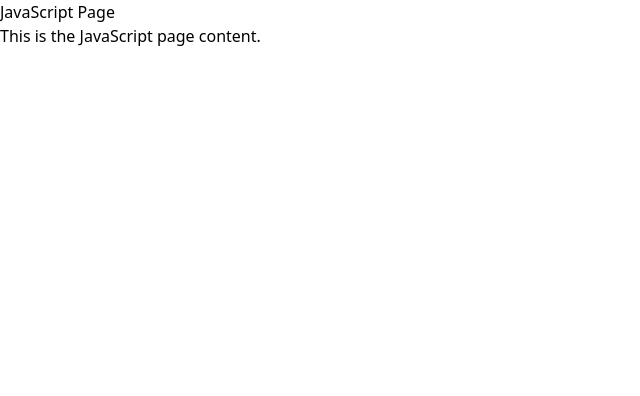
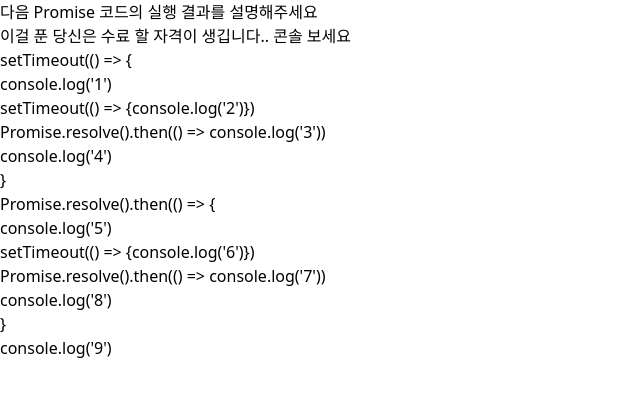
Before and after one commit to kdt-ful-class-three-group/letter, a Next.js app in the folder client/: page /js in a window 1280 px wide. Shown: the top 396 px of the page, without its empty margins (0-640 px from the left). Built offline with nearby package versions, Linux system fonts and the light colour scheme.

Commit message:
팽도리 추가

```diff
--- a/client/src/app/js/page.tsx
+++ b/client/src/app/js/page.tsx
@@ -1,8 +1,8 @@
+import JsContainer from "@/components/js/JsContainer";
 export default function JsPage() {
   return (
     <div>
-      <h1>JavaScript Page</h1>
-      <p>This is the JavaScript page content.</p>
+      <JsContainer />
     </div>
   );
 }
--- a/client/src/app/page.tsx
+++ b/client/src/app/page.tsx
@@ -2,7 +2,7 @@
 import { useRouter } from "next/navigation";
 import { Button } from "@/components/rougela/intro/common/Button";
 
-const pages = ['yadon', 'rougela', 'squirtle', 'lizard', 'monodo', 'raffle', 'marktang', 'golem'];
+const pages = ['yadon', 'rougela', 'squirtle', 'lizard', 'monodo', 'raffle', 'marktang', 'golem', 'js'];
 
 const pageLabels: Record<string, string> = {
   yadon: '야돈',
@@ -12,7 +12,8 @@ const pageLabels: Record<string, string> = {
   monodo: '모노두',
   raffle: '라플레시아',
   marktang: '마크탕',
-  golem: '골렘'
+  golem: '골렘',
+  js:'팽도리'
 };
 
 export default function Page() {
--- /dev/null
+++ b/client/src/components/js/JsContainer.tsx
@@ -0,0 +1,70 @@
+'use client';
+import React, { useEffect } from 'react';
+
+export const JsContainer = () => {
+  useEffect(() => {
+    const realAnswer = [9, 5, 8, 7, 1, 4, 3, 2, 6];
+    function checkAnswer(userAnswer: number[]) {
+      return userAnswer.join('') === realAnswer.join('');
+    }
+
+    function submitAnswer(answer: number[]) {
+      if (checkAnswer(answer)) {
+        console.log("🎉 정답입니다! 수료 자격을 얻으셨습니다! 자바 꼭 하세요...");
+        return true;
+      } else {
+        console.log("❌ 틀렸습니다. 다시 시도해보세요.");
+        return false;
+      }
+    }
+
+    (window as any).checkMyAnswer = function (answer: number[]) {
+      return submitAnswer(answer);
+    };
+    (window as any).getHint = function () {
+      return "자바스크립트 실행 컨텍스트를 이해하면 풀립니다.";
+    };
+
+    console.log("💡 답 : 콘솔에서 checkMyAnswer([9,5,8,...]) 형태로 입력");
+    console.log("💡 힌트 : getHint() 입력");
+
+    const elementsToProtect = document.querySelectorAll("h1, p, .wrap span");
+    elementsToProtect.forEach((element) => {
+      element.addEventListener("selectstart", (e) => {
+        e.preventDefault();
+        return false;
+      });
+      element.addEventListener("dragstart", (e) => {
+        e.preventDefault();
+        return false;
+      });
+
+      if (element instanceof HTMLElement) {
+        element.style.userSelect = "none";
+        element.draggable = false;
+      }
+    });
+  }, []);
+
+  return (
+    <div className="wrap">
+      <h1>다음 Promise 코드의 실행 결과를 설명해주세요</h1>
+      <p>이걸 푼 당신은 수료 할 자격이 생깁니다.. 콘솔 보세요</p>
+      <p>setTimeout(() =&gt; {'{'}</p>
+      <span>console.log('1')</span><br />
+      <span>setTimeout(() =&gt; {'{'}console.log('2'){'})'}</span><br />
+      <span>Promise.resolve().then(() =&gt; console.log('3'))</span><br />
+      <span>console.log('4')</span>
+      <p>{'}'}</p>
+      <p>Promise.resolve().then(() =&gt; {'{'}</p>
+      <span>console.log('5')</span><br />
+      <span>setTimeout(() =&gt; {'{'}console.log('6'){'}'})</span><br />
+      <span>Promise.resolve().then(() =&gt; console.log('7'))</span><br />
+      <span>console.log('8')</span>
+      <p>{'}'}</p>
+      <p>console.log('9')</p>
+    </div>
+  );
+};
+
+export default JsContainer;
```
